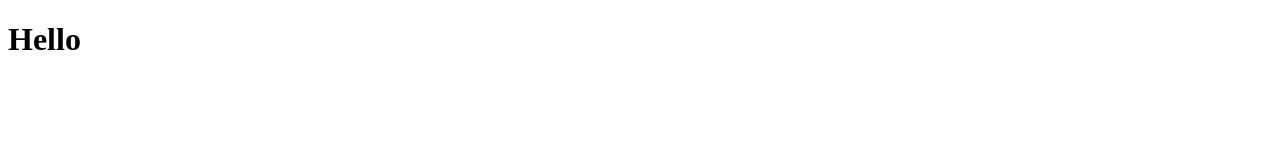
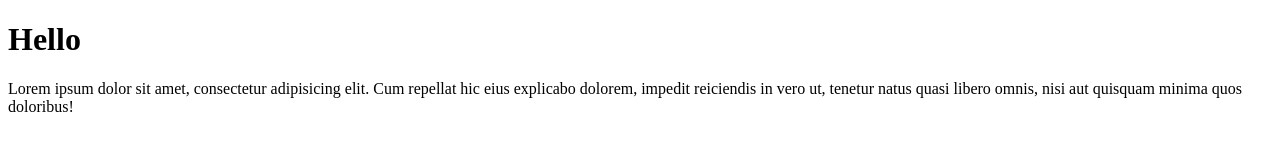
Before and after one commit to Timo-231/test-git, a plain HTML site: page index.html in a window 1280 px wide. Drawn offline with Linux system fonts and the light colour scheme.

Commit message:
added text

```diff
--- a/index.html
+++ b/index.html
@@ -7,5 +7,6 @@
 </head>
 <body>
     <h1>Hello</h1>
+    <p>Lorem ipsum dolor sit amet, consectetur adipisicing elit. Cum repellat hic eius explicabo dolorem, impedit reiciendis in vero ut, tenetur natus quasi libero omnis, nisi aut quisquam minima quos doloribus!</p>
 </body>
 </html>
```
